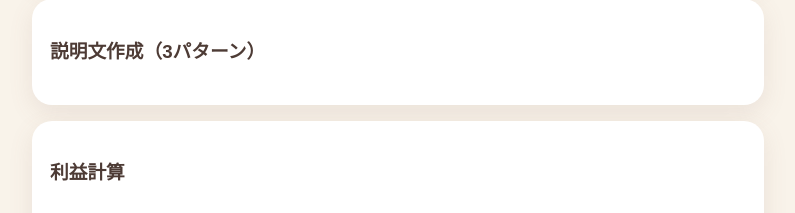
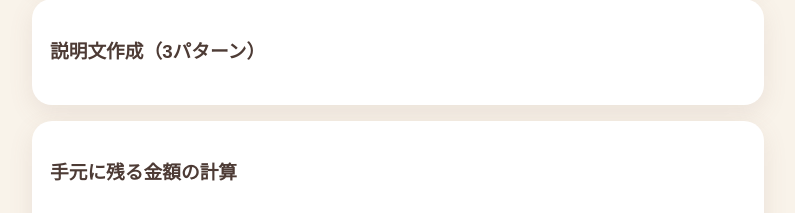
Before and after one commit to paounzmimi-design/mercari_support_app, a Flask app: template templates/history_detail.html in a window 1280 px wide. Shown: the part 1060-1273 px from the top of the page, without its empty margins (242-1037 px from the left). Run offline with Flask 3, Linux system fonts and the light colour scheme; the template is opened without the code that fills it, so the values that code supplies are empty.

Commit message:
購入価格未入力時の文言を手元金額ベースに調整

```diff
--- a/app.py
+++ b/app.py
@@ -219,7 +219,11 @@ def analyze_result(item_name, condition, category, notes, expected_price, shippi
         one_line = "初心者でも進めやすい条件です。このまま出品準備を進められます。" if profit >= 500 else "出品は可能ですが利益が薄めです。価格か送料を少し調整しましょう。"
     else:
         one_line = "販売後に手元に残る金額の目安です。送料が高い場合は、価格や発送方法を見直しましょう。"
-    return {"listing_ease": easy, "beginner_score": beginner, "one_line": one_line, "price_thinking": "同じ商品の最近の売却価格を3件ほど確認し、手数料10%と送料を引いて利益が残る価格を基準にします。", "quick_sell_price": max(expected_price - 500, 300), "high_trial_price": expected_price + 700, "discount_caution": max(expected_price - 1200, 300), "shipping_note": "送料が高めなので、配送方法の見直しで利益改善が期待できます。" if shipping_cost > 800 else "送料は許容範囲です。梱包サイズを抑えるとさらに安心です。", "photo_must": CATEGORY_PHOTO_POINTS.get(category, CATEGORY_PHOTO_POINTS["その他"]), "improve_if_slow": ["タイトル冒頭に商品名と型番を入れる", "1枚目を明るい全体写真に差し替える", "説明文に傷の場所を具体的に追記する"], "next_actions": ["タイトル案から1つ選んでコピー", "説明文案に実物情報を追記", "価格を最終調整して出品"]}
+    price_thinking = "同じ商品の最近の売却価格を3件ほど確認し、手数料10%と送料を引いて利益が残る価格を基準にします。" if has_purchase_price else "同じ商品の最近の売却価格を3件ほど確認し、手数料10%と送料を引いた手元に残る金額を基準にします。"
+    shipping_note = "送料が高めなので、配送方法の見直しで利益改善が期待できます。" if shipping_cost > 800 else "送料は許容範囲です。梱包サイズを抑えるとさらに安心です。"
+    if not has_purchase_price and shipping_cost > 800:
+        shipping_note = "送料が高い場合は、価格や発送方法を見直しましょう。"
+    return {"listing_ease": easy, "beginner_score": beginner, "one_line": one_line, "price_thinking": price_thinking, "quick_sell_price": max(expected_price - 500, 300), "high_trial_price": expected_price + 700, "discount_caution": max(expected_price - 1200, 300), "shipping_note": shipping_note, "photo_must": CATEGORY_PHOTO_POINTS.get(category, CATEGORY_PHOTO_POINTS["その他"]), "improve_if_slow": ["タイトル冒頭に商品名と型番を入れる", "1枚目を明るい全体写真に差し替える", "説明文に傷の場所を具体的に追記する"], "next_actions": ["タイトル案から1つ選んでコピー", "説明文案に実物情報を追記", "価格を最終調整して出品"]}
 
 def build_next_recommendations(category):
     mapping = {
--- a/templates/history_detail.html
+++ b/templates/history_detail.html
@@ -24,7 +24,7 @@
 <section class="card"><h3>説明文作成（3パターン）</h3>{% for d in result.descriptions %}<div class="text-block"><pre>{{ d }}</pre><button class="copy-btn" data-copy="{{ d }}">コピー</button><span class="copy-feedback"></span></div>{% endfor %}</section>
 
 <section class="card">
-  <h3>利益計算</h3>
+  <h3>{% if result.has_purchase_price %}利益計算{% else %}手元に残る金額の計算{% endif %}</h3>
   <div class="profit-grid">
     <p>販売価格: {{ result.expected_price }}円</p><p>販売手数料10%: {{ result.fee }}円</p>
     <p>送料: {{ result.shipping_cost }}円</p><p>購入価格: {% if result.has_purchase_price %}{{ result.purchase_price }}円{% else %}未入力{% endif %}</p>
--- a/templates/result.html
+++ b/templates/result.html
@@ -18,7 +18,7 @@
 <section class="card"><h3>説明文作成（3パターン）</h3>{% for d in result.descriptions %}<div class="text-block"><pre>{{ d }}</pre><button class="copy-btn" data-copy="{{ d }}">コピー</button><span class="copy-feedback"></span></div>{% endfor %}</section>
 
 <section class="card">
-  <h3>利益計算</h3>
+  <h3>{% if result.has_purchase_price %}利益計算{% else %}手元に残る金額の計算{% endif %}</h3>
   <div class="profit-grid">
     <p>販売価格: {{ result.expected_price }}円</p><p>販売手数料10%: {{ result.fee }}円</p>
     <p>送料: {{ result.shipping_cost }}円</p><p>購入価格: {% if result.has_purchase_price %}{{ result.purchase_price }}円{% else %}未入力{% endif %}</p>
@@ -30,6 +30,7 @@
   {% else %}
     <p>販売後に手元に残る金額の目安です。</p>
     <p>送料が高い場合は、価格や発送方法を見直しましょう。</p>
+    <p>手元に残る金額を見ながら、無理のない価格に調整しましょう。</p>
   {% endif %}
 </section>
 
```
